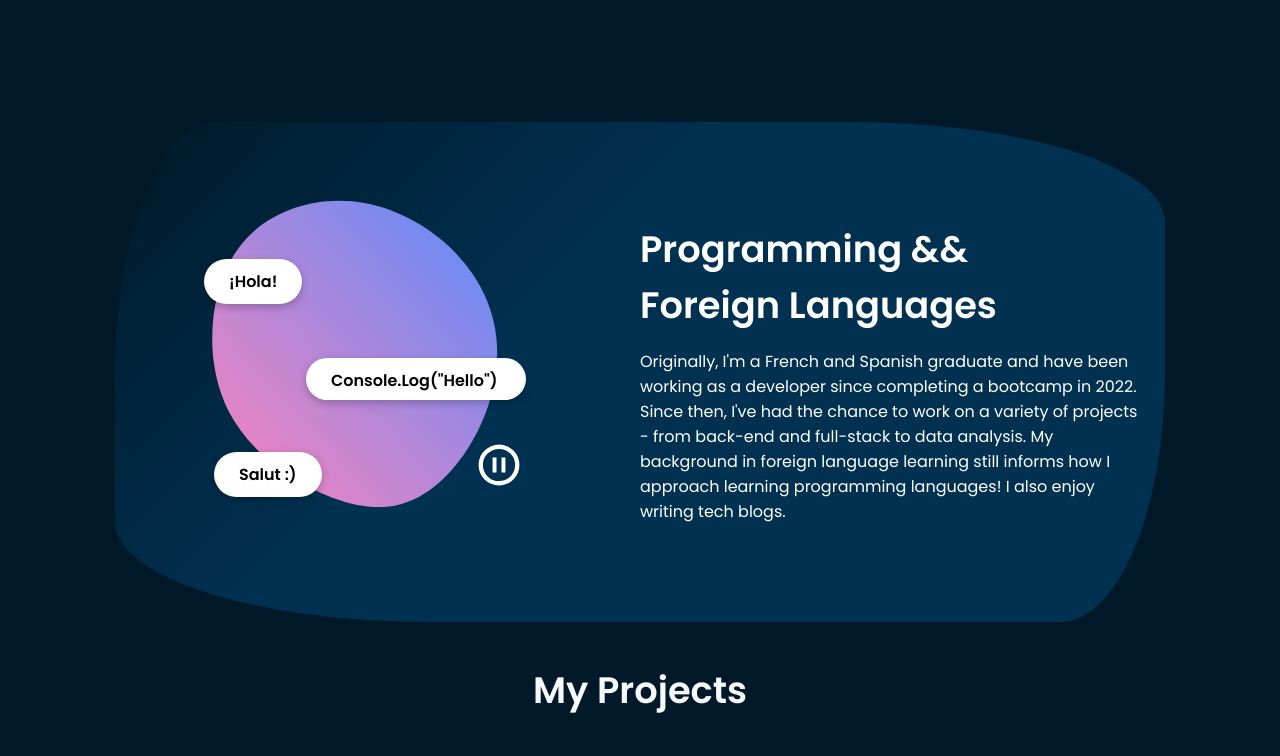
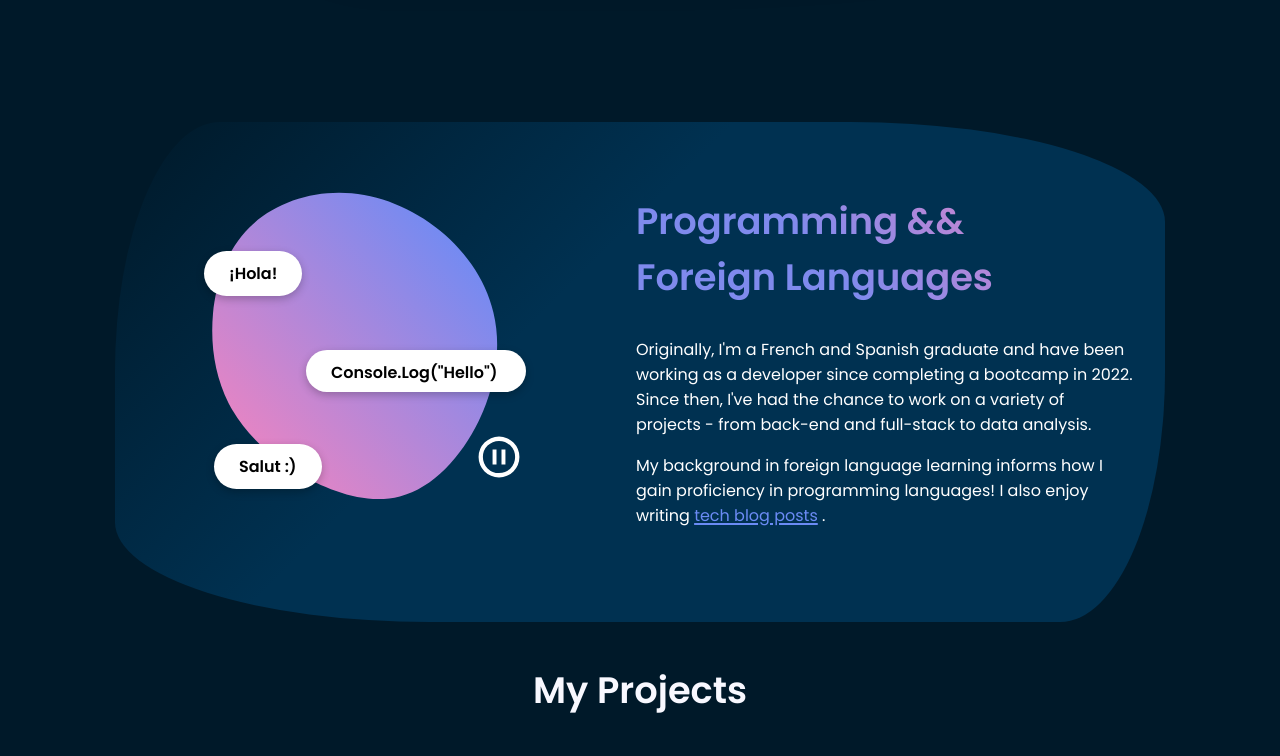
Before and after one commit to gabrielrowan/Portfolio, a plain HTML site: page index.html in a window 1280 px wide. Shown: the part 860-1616 px from the top of the page. Drawn offline with nearby package versions, Linux system fonts and the light colour scheme.

Commit message:
progress

```diff
--- a/index.html
+++ b/index.html
@@ -146,13 +146,18 @@
                 </div>
                 <div class="detailed-about-description">
                     <h1 class="detailed-about-title">Programming && Foreign Languages</h1>
-                    <p class="detailed-about-text">Originally, I'm a French and Spanish graduate and have been working
+                    <p class="detailed-about-text">Originally, I'm a French and Spanish graduate and have been
+                        working
                         as a developer since completing a bootcamp in 2022.
                         Since then, I've had the chance to work on a variety of projects - from back-end and full-stack
                         to data analysis.
-                        My background in foreign language learning still informs how I approach learning programming
+                    </p>
+                    <p class="detailed-about-text">
+                        My background in foreign language learning informs how I gain proficiency in programming
                         languages!
-                        I also enjoy writing tech blogs.
+                        I also enjoy writing <a class="blog-link" target="_blank"
+                            href="https://dev.to/gabriel_rowan_1b96f237438">tech
+                            blog posts</a> .
                     </p>
                 </div>
             </div>
--- a/script.js
+++ b/script.js
@@ -56,7 +56,7 @@ function applyAnimationToIconContainers()
     });
 }
 
-const words = [`Console.Write("Hello")`, `Console.Log("Hello")`, `print("Hello")`, `std::cout << "Hello"`];
+const words = [`Console.Write("Hello")`, `Console.Log("Hello")`, `print("Hello")`, `std::cout << "Hello"`, `echo "Hello"`];
 let index = 0;
 let animate = true;
 
--- a/styles.css
+++ b/styles.css
@@ -275,14 +275,17 @@ body {
     min-height: 500px;
     display: grid;
     grid-template-columns: 1fr 1fr;
-    padding: 1.5rem;
+    padding: 1rem 2rem 1.5rem 1.5rem;
 }
 
 .detailed-about-title {
+    background: -webkit-linear-gradient(45deg, #7F8AED 45%, #DA85C9);
+    -webkit-background-clip: text;
+    -webkit-text-fill-color: transparent;
+    font-size: var(--heading-large);
+    margin-bottom: 2rem;
+    width: 400px;
     color: white;
-    font-size: var(--heading-large);
-    margin-bottom: 1rem;
-    width: 400px;
 }
 
 .detailed-about-description {
@@ -291,7 +294,16 @@ body {
 
 .detailed-about-text {
     color: white;
-    font-size: var(--text-size-standard)
+    font-size: var(--text-size-standard);
+    margin-bottom: 1rem;
+}
+
+.detailed-about-text .blog-link {
+    text-decoration-line: underline;
+    text-decoration-color: var(--purple);
+    text-decoration-thickness: 1.5px;
+    text-underline-offset: 2px;
+    color: var(--purple);
 }
 
 svg #sw-js-blob-svg {
```
